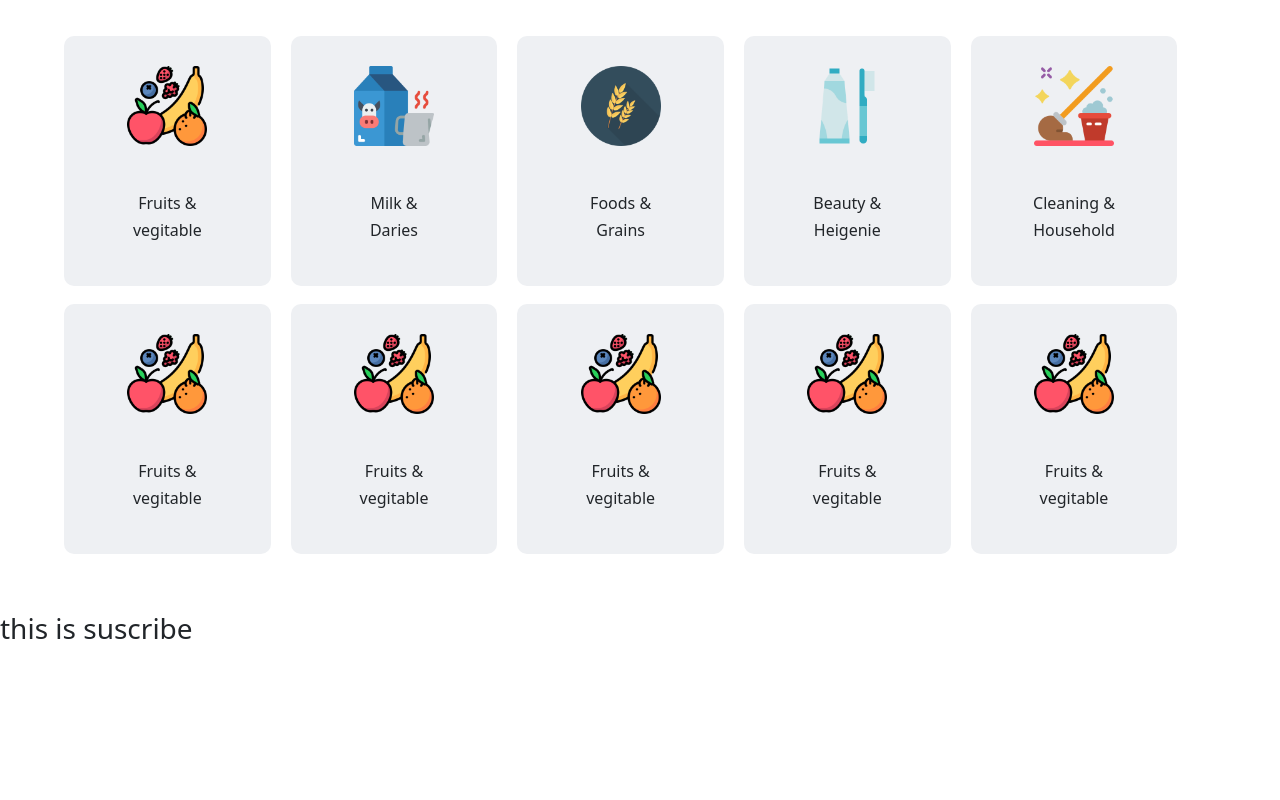
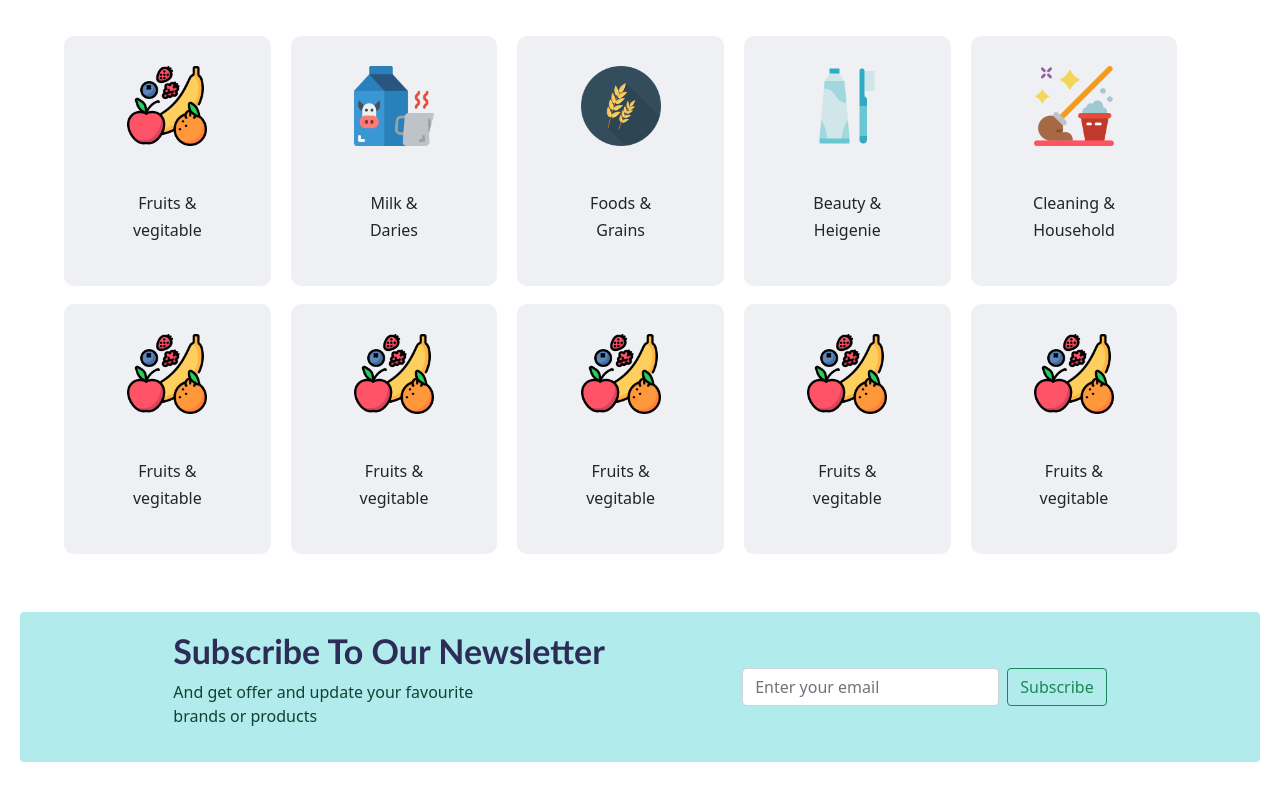
Before and after one commit to Anikroy7/fruity-garden-client, a React (Create React App) app: page / in a window 1280 px wide. Shown: the part 1665-2465 px from the top of the page. Before the commit the page ends 2319 px from the top, so only its background shows below. Built offline with nearby package versions, Linux system fonts and the light colour scheme; no server answers.

Commit message:
subscribe component added

```diff
--- /dev/null
+++ b/src/Components/Home/Subscribe/Subscribe.css
@@ -0,0 +1,18 @@
+.subscribe-main-container {
+    background-color: rgb(177, 235, 235);
+    height: 150px;
+    margin: 20px;
+    border-radius: 10px;
+}
+
+.subscribe-main-container h1 {
+    color: rgb(44, 44, 87);
+    font-family: 'Trebuchet MS', 'Lucida Sans Unicode', 'Lucida Grande', 'Lucida Sans', Arial, sans-serif;
+    font-size: 34px;
+    font-weight: 700;
+}
+
+.subscribe-main-container p {
+    color: rgb(18, 65, 49);
+    font-weight: 500;
+}
--- a/src/Components/Home/Subscribe/Subscribe.js
+++ b/src/Components/Home/Subscribe/Subscribe.js
@@ -1,10 +1,29 @@
 import React from 'react';
+import './Subscribe.css'
+import { Button, Form, FormControl } from 'react-bootstrap';
 
 const Subscribe = () => {
     return (
-        <div>
-            <h3>this is suscribe</h3>
-        </div>
+        <section className='subscribe-main-container d-flex justify-content-evenly align-items-center  shadow-md p-3 mb-5 rounded'>
+
+            <div>
+                <h1>Subscribe To Our Newsletter </h1>
+                <p className='mb-0'>And get offer and update your favourite </p>
+                <p className='mt-0'>brands or products</p>
+            </div>
+            <div>
+                <Form className="d-flex w-100">
+                    <FormControl
+                        type="search"
+                        placeholder="Enter your email"
+                        className="me-2"
+                        aria-label="Search"
+                    />
+                    <Button variant="outline-success">Subscribe</Button>
+                </Form>
+            </div>
+
+        </section>
     );
 };
 
```
